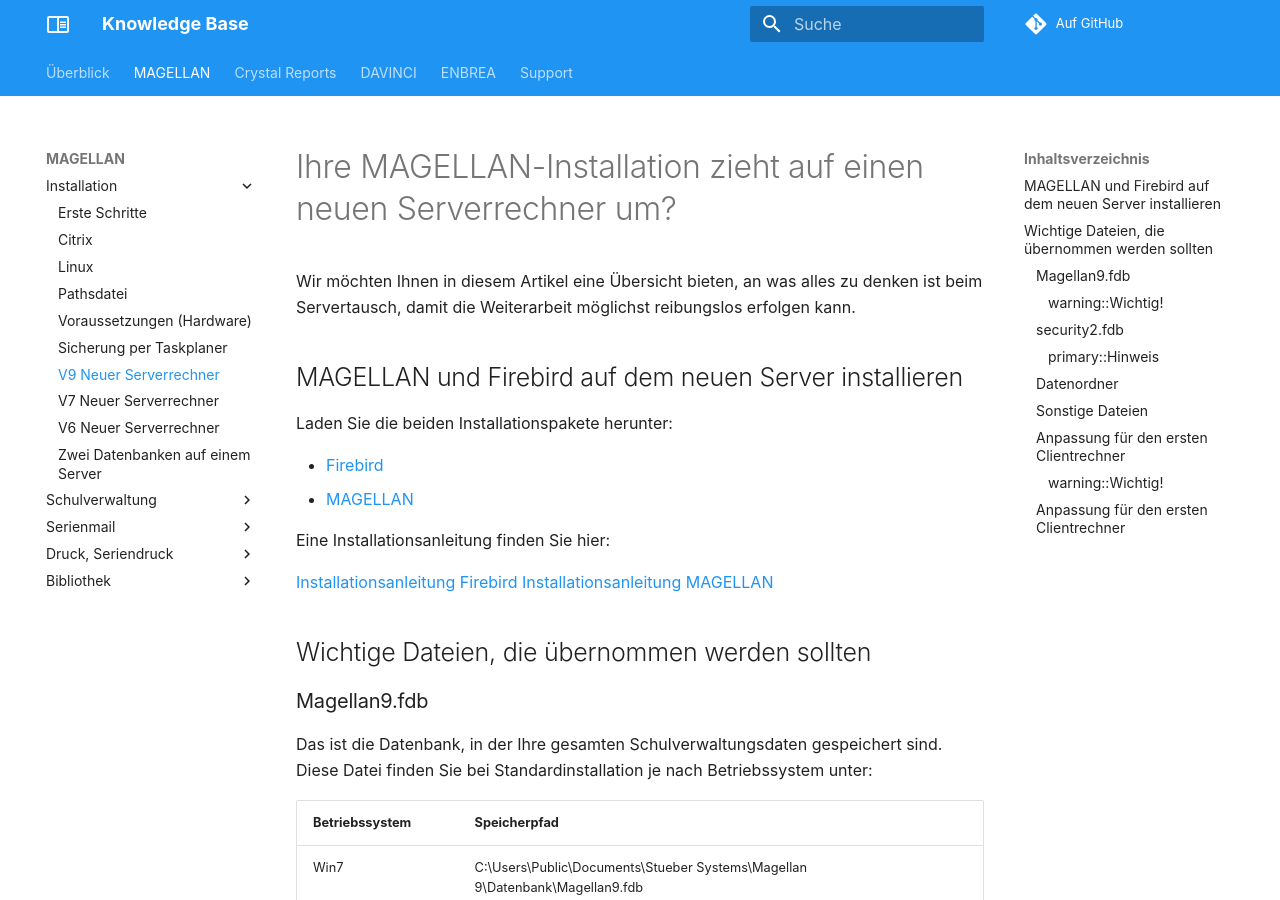
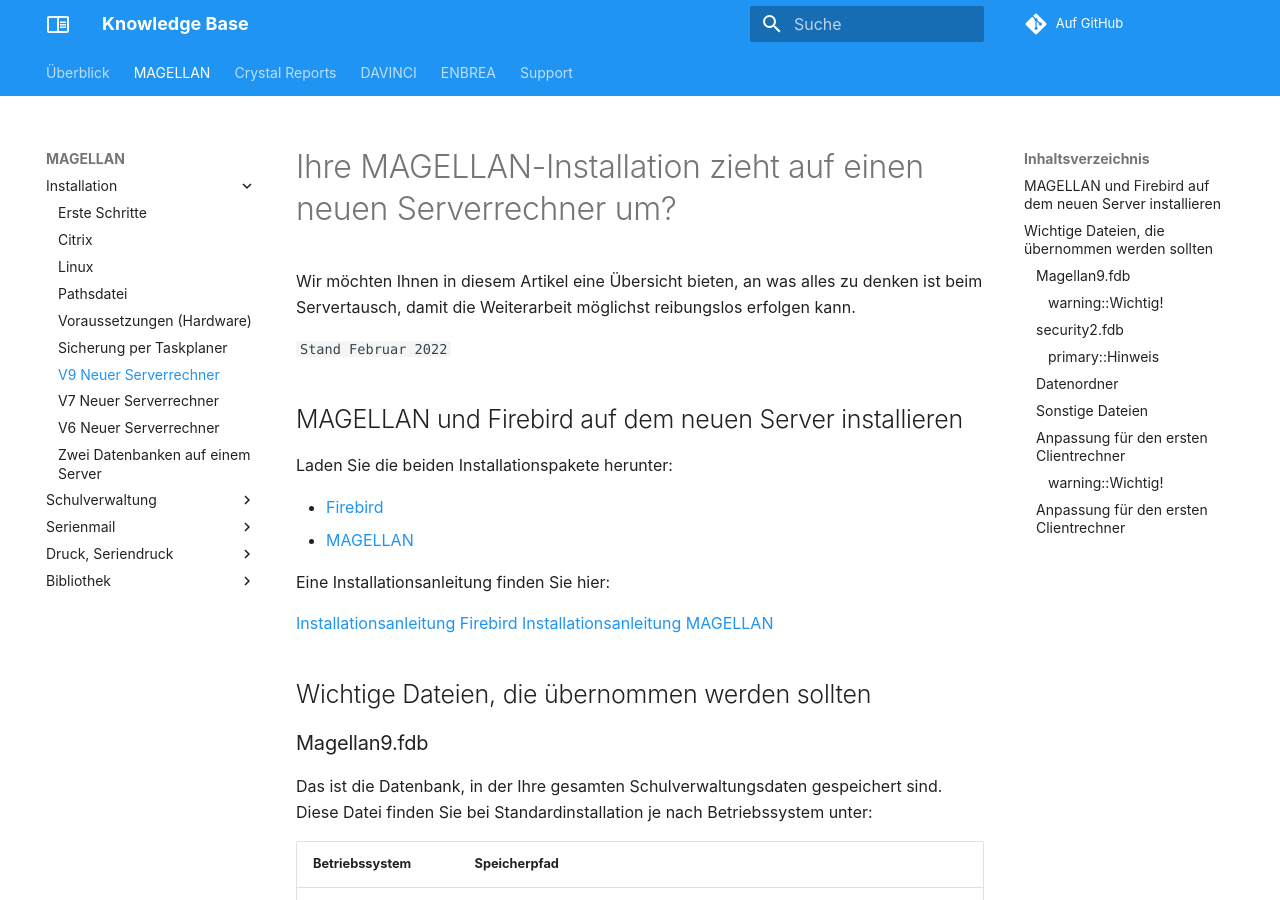
Before and after one commit to stuebersystems/doc.kb.de, an MkDocs documentation site: the page built from docs/magellan/admin-serverumzug9.md, in a window 1280 px wide and 900 px high. Built offline with MkDocs 1.6.1 and Material for MkDocs 9.7.7, drawn with Linux system fonts in a browser that asks for light colours; comment, search, counter and statistics services are not loaded; old or Windows-style settings are respelled for this version of MkDocs.

Commit message:
no message

```diff
--- a/docs/magellan/admin-serverumzug9.md
+++ b/docs/magellan/admin-serverumzug9.md
@@ -2,6 +2,7 @@
 
 Wir möchten Ihnen in diesem Artikel eine Übersicht bieten, an was alles zu denken ist beim Servertausch, damit die Weiterarbeit möglichst reibungslos erfolgen kann.
 
+`Stand Februar 2022`
 
 ## MAGELLAN und Firebird auf dem neuen Server installieren
 
```
